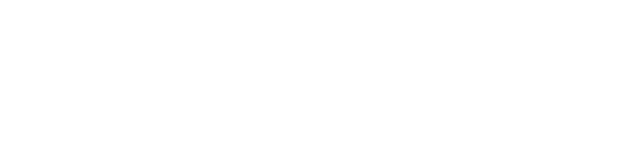
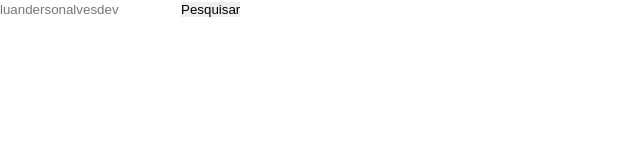
Before and after one commit to luandersonalvesdev/search-github, a website built with Vite: page index.html in a window 1280 px wide. Shown: the whole page, without its empty margins (0-640 px from the left). Built offline with nearby package versions, Linux system fonts and the light colour scheme.

Commit message:
initial html

```diff
--- a/index.html
+++ b/index.html
@@ -10,6 +10,11 @@
   <link rel="stylesheet" href="./src/reset.css">
 </head>
 <body>
-
+  <main>
+    <form action="GET">
+      <input type="text" name="text" id="text" placeholder="luandersonalvesdev">
+      <button> Pesquisar </button>
+    </form>
+  </main>
 </body>
 </html>
--- a/src/main.js
+++ /dev/null
@@ -1 +0,0 @@
-console.log('d');
```
